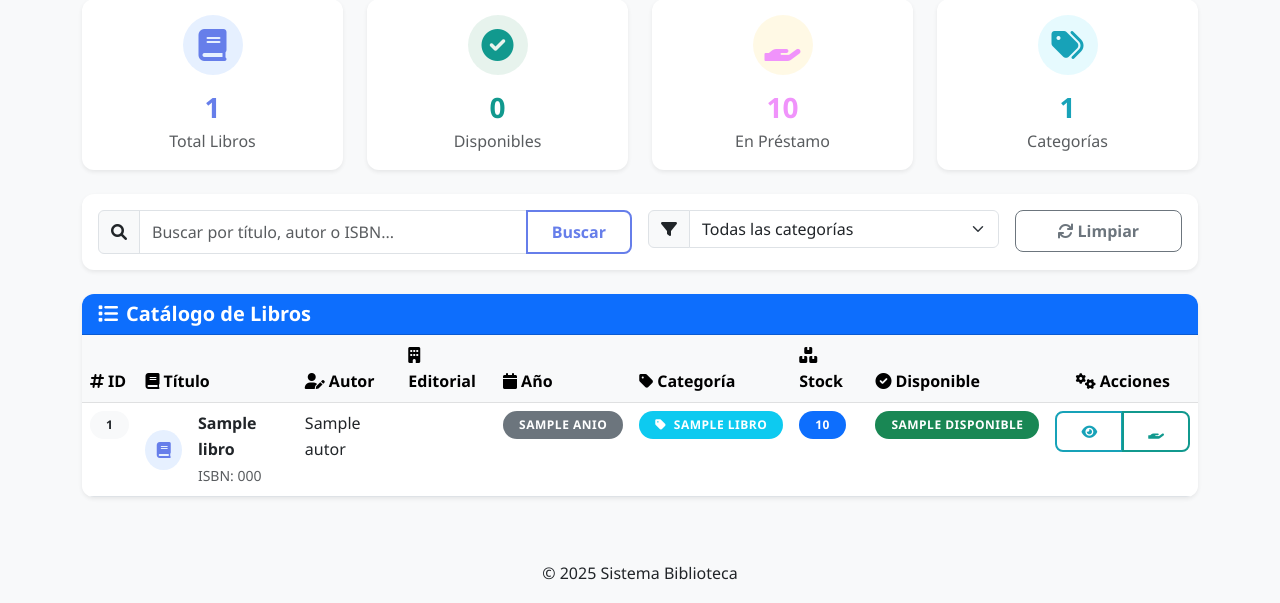
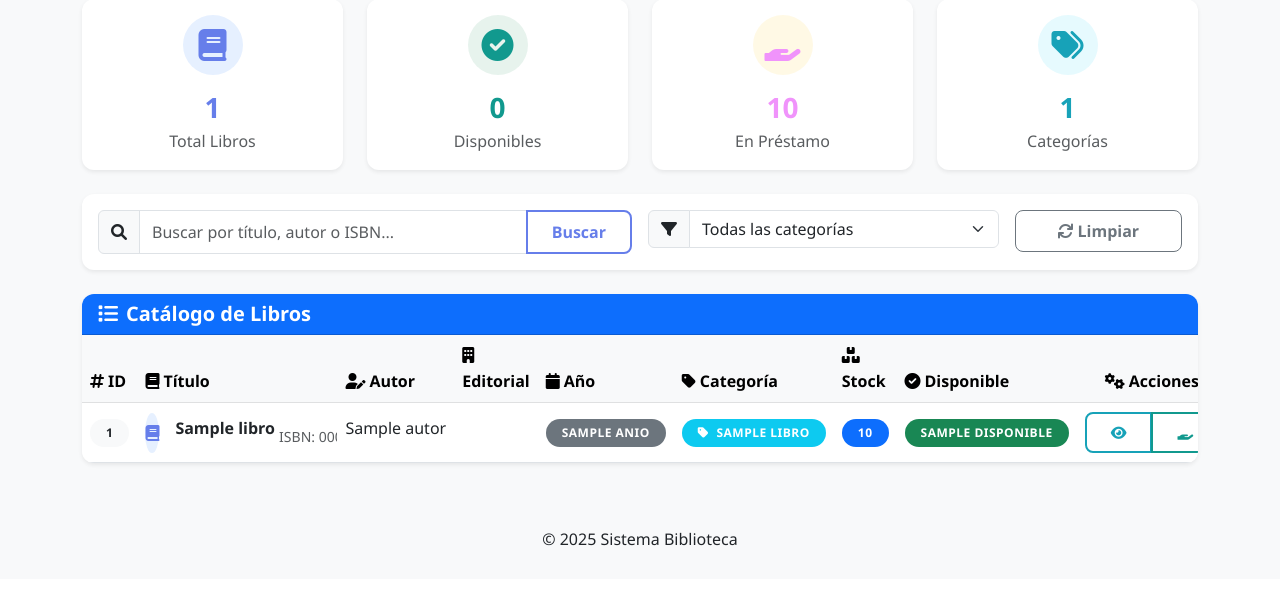
Before and after one commit to CristopherG19/sistema-biblioteca, a PHP site: template app/views/libros/index.php in a window 1280 px wide. Shown: the part 221-824 px from the top of the page. After the commit the page ends 767 px from the top, so only its background shows below. Run offline with PHP 8.4, Linux system fonts and the light colour scheme; the template is opened without the code that fills it: most values are stand-ins (such as "Sample title", 1, 10 or a date in 2020); data that the repository does not hold is empty; a stand-in replaces the project's code that opens the database connection.

Commit message:
Corrección de ordenamiento y formato de tabla de libros: Ordenar por ID, evitar saltos de línea en títulos, altura uniforme de filas

```diff
--- a/app/views/libros/index.php
+++ b/app/views/libros/index.php
@@ -172,18 +172,18 @@ include __DIR__ . '/../partials/header.php';
                                 <tr>
                                     <td><span class="badge bg-light text-dark"><?php echo $libro['idLibro']; ?></span></td>
                                     <td>
-                                        <div class="d-flex align-items-center">
+                                        <div class="book-title-container">
                                             <div class="rounded-circle bg-primary bg-opacity-10 d-flex align-items-center justify-content-center me-3" style="width: 40px; height: 40px;">
                                                 <i class="fas fa-book text-primary"></i>
                                             </div>
                                             <div>
-                                                <div class="fw-semibold"><?php echo htmlspecialchars($libro['titulo']); ?></div>
+                                                <div class="fw-semibold book-title" title="<?php echo htmlspecialchars($libro['titulo']); ?>"><?php echo htmlspecialchars($libro['titulo']); ?></div>
                                                 <small class="text-muted">ISBN: <?php echo htmlspecialchars($libro['isbn']); ?></small>
                                             </div>
                                         </div>
                                     </td>
-                                    <td><?php echo htmlspecialchars($libro['autor']); ?></td>
-                                    <td><?php echo htmlspecialchars($libro['editorial']); ?></td>
+                                    <td><span class="book-author" title="<?php echo htmlspecialchars($libro['autor']); ?>"><?php echo htmlspecialchars($libro['autor']); ?></span></td>
+                                    <td><span class="book-publisher" title="<?php echo htmlspecialchars($libro['editorial']); ?>"><?php echo htmlspecialchars($libro['editorial']); ?></span></td>
                                     <td><span class="badge bg-secondary"><?php echo htmlspecialchars($libro['anio']); ?></span></td>
                                     <td>
                                         <span class="badge bg-info">
--- a/public/css/style.css
+++ b/public/css/style.css
@@ -435,3 +435,73 @@ h1, h2, h3, h4, h5, h6 {
     0% { left: -100%; }
     100% { left: 100%; }
 }
+
+/* ========================================
+   ESTILOS PARA TABLA DE LIBROS
+   ======================================== */
+
+/* Estilos para tabla de libros - Evitar saltos de línea */
+.table td {
+    vertical-align: middle;
+    white-space: nowrap;
+    overflow: hidden;
+    text-overflow: ellipsis;
+    max-width: 200px;
+}
+
+/* Título del libro con manejo de texto largo */
+.book-title {
+    white-space: nowrap;
+    overflow: hidden;
+    text-overflow: ellipsis;
+    max-width: 250px;
+    display: inline-block;
+}
+
+.book-title:hover {
+    white-space: normal;
+    overflow: visible;
+    position: relative;
+    z-index: 10;
+    background: white;
+    padding: 5px;
+    border-radius: 4px;
+    box-shadow: 0 2px 8px rgba(0,0,0,0.15);
+}
+
+/* Asegurar altura uniforme de filas */
+.table tbody tr {
+    height: 60px;
+}
+
+/* Autor con manejo de texto largo */
+.book-author {
+    white-space: nowrap;
+    overflow: hidden;
+    text-overflow: ellipsis;
+    max-width: 150px;
+    display: inline-block;
+}
+
+/* Editorial con manejo de texto largo */
+.book-publisher {
+    white-space: nowrap;
+    overflow: hidden;
+    text-overflow: ellipsis;
+    max-width: 120px;
+    display: inline-block;
+}
+
+/* Contenedor del título del libro */
+.book-title-container {
+    display: flex;
+    align-items: center;
+    min-height: 40px;
+}
+
+.book-title-container .fw-semibold {
+    white-space: nowrap;
+    overflow: hidden;
+    text-overflow: ellipsis;
+    max-width: 200px;
+}
```
